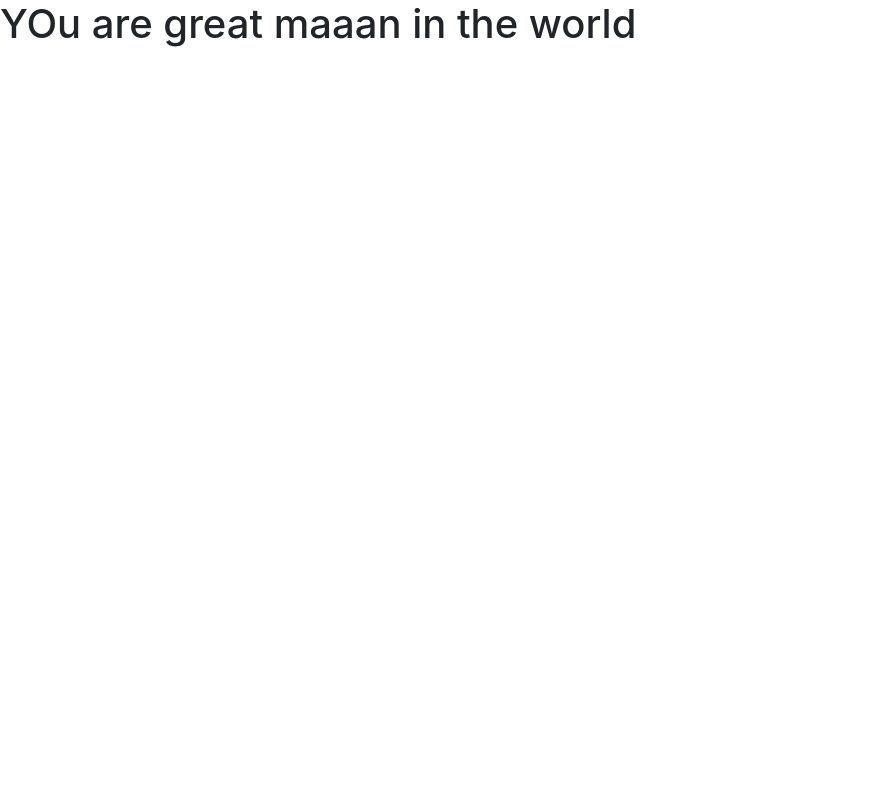
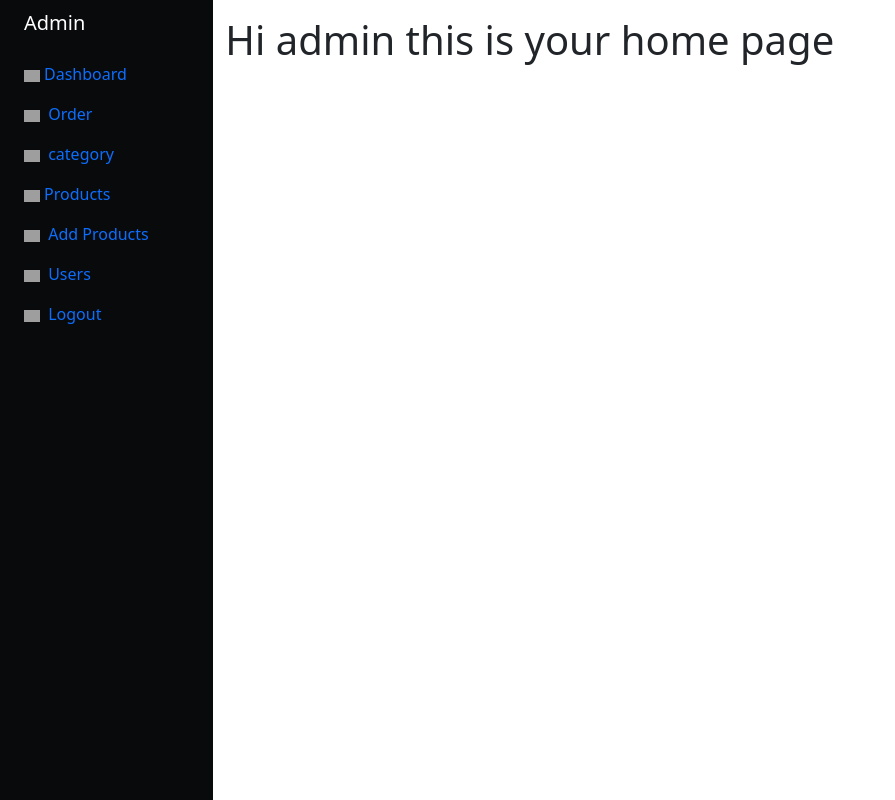
Before and after one commit to Mohamed-Rifai/E-comerce_project, a Node server app: template views/admin/home.ejs in a window 1280 px wide. Shown: the part 316-1116 px from the top of the page, without its empty margins (0-895 px from the left). Before the commit the page ends 800 px from the top, so only its background shows below. Run offline with Node 20, Linux system fonts and the light colour scheme; the template is opened without the code that fills it, so the values that code supplies are empty; some libraries are stand-ins or nearby versions; grey boxes are pictures that could not be loaded.

Commit message:
admin home

```diff
--- a/views/admin/home.ejs
+++ b/views/admin/home.ejs
@@ -1,2 +1,80 @@
 <%- include('../partials/admin-header') %>
-<h1>YOu are great maaan in the world</h1>
+<!DOCTYPE html>
+<html lang="en">
+
+<head>
+  <meta charset="UTF-8">
+  <meta http-equiv="X-UA-Compatible" content="IE=edge">
+  <meta name="viewport" content="width=device-width, initial-scale=1.0">
+  <title>Document</title>
+  <link href="https://cdn.jsdelivr.net/npm/bootstrap@5.2.2/dist/css/bootstrap.min.css" rel="stylesheet"
+    integrity="sha384-Zenh87qX5JnK2Jl0vWa8Ck2rdkQ2Bzep5IDxbcnCeuOxjzrPF/et3URy9Bv1WTRi" crossorigin="anonymous">
+</head>
+
+<body>
+  <div class="container-fluid">
+    <div class="row flex-nowrap">
+      <div class="col-auto col-md-3 col-xl-2 px-sm-2 px-0" style="background-color: #080a0c">
+        <div class="d-flex flex-column align-items-center align-items-sm-start px-3 pt-2 text-white min-vh-100">
+          <a href="/" class="d-flex align-items-center pb-3 mb-md-0 me-md-auto text-white text-decoration-none">
+            <span class="fs-5 d-none d-sm-inline">Admin</span>
+          </a>
+          <ul class="nav nav-pills flex-column mb-sm-auto mb-0 align-items-center align-items-sm-start" id="menu">
+            <li class="nav-item">
+              <a href="/admin/dashboard" class="nav-link align-middle px-0">
+                <img src="/adminimages/pic1.jpg" alt="" style="width: 1rem" /><span
+                  class="ms-1 d-none d-sm-inline">Dashboard</span>
+              </a>
+            </li>
+            <li>
+              <a href="admin/order" class="nav-link px-0 align-middle">
+                <img src="/adminimages/pic2.jpg" alt="" style="width: 1rem" />
+                <span class="ms-1 d-none d-sm-inline">Order</span>
+              </a>
+            </li>
+            <li>
+              <a href="/admin/category" class="nav-link px-0 align-middle">
+                <img src="/adminimages/pic2.jpg" alt="" style="width: 1rem" />
+                <span class="ms-1 d-none d-sm-inline">category</span>
+              </a>
+            </li>
+            <li>
+              <a href="/admin/productdetails" class="nav-link px-0 align-middle">
+                <img src="/adminimages/pic3.jpg" alt="" style="width: 1rem" /><span
+                  class="ms-1 d-none d-sm-inline">Products</span></a>
+            </li>
+            <li>
+              <a href="/admin/addproducts" class="nav-link px-0 align-middle">
+                <img src="/adminimages/pic4.jpg" alt="" style="width: 1rem" />
+                <span class="ms-1 d-none d-sm-inline">Add Products</span></a>
+            </li>
+            <li>
+              <a href="/admin/userDetails" class="nav-link px-0 align-middle">
+                <img src="/adminimages/pic5.jpg" alt="" style="width: 1rem" />
+                <span class="ms-1 d-none d-sm-inline">Users</span>
+              </a>
+            </li>
+            <li>
+              <a href="/admin/adminLogout" class="nav-link px-0 align-middle">
+                <img src="/adminimages/pic6.jpg" alt="" style="width: 1rem" />
+                <span class="ms-1 d-none d-sm-inline">Logout</span>
+              </a>
+            </li>
+          </ul>
+          <hr />
+        </div>
+      </div>
+      <div class="col py-3">
+        <h1>Hi admin this is your home page</h1>
+
+
+      </div>
+    </div>
+  </div>
+  <script src="https://cdn.jsdelivr.net/npm/bootstrap@5.2.3/dist/js/bootstrap.bundle.min.js"
+    integrity="sha384-kenU1KFdBIe4zVF0s0G1M5b4hcpxyD9F7jL+jjXkk+Q2h455rYXK/7HAuoJl+0I4"
+    crossorigin="anonymous"></script>
+
+</body>
+
+</html>
--- a/views/layout/layout.ejs
+++ b/views/layout/layout.ejs
@@ -10,7 +10,8 @@
     <!-- Bootstrap CSS -->
     <link rel="stylesheet" href="https://maxcdn.bootstrapcdn.com/font-awesome/4.7.0/css/font-awesome.min.css">
     <link rel="stylesheet" href="https://cdn.jsdelivr.net/npm/bootstrap@4.0.0/dist/css/bootstrap.min.css" integrity="sha384-Gn5384xqQ1aoWXA+058RXPxPg6fy4IWvTNh0E263XmFcJlSAwiGgFAW/dAiS6JXm" crossorigin="anonymous">
-
+    <!-- <link href="https://cdn.jsdelivr.net/npm/bootstrap@5.2.2/dist/css/bootstrap.min.css" rel="stylesheet"
+    integrity="sha384-Zenh87qX5JnK2Jl0vWa8Ck2rdkQ2Bzep5IDxbcnCeuOxjzrPF/et3URy9Bv1WTRi" crossorigin="anonymous"> -->
   </head>
   <body>
 
```
